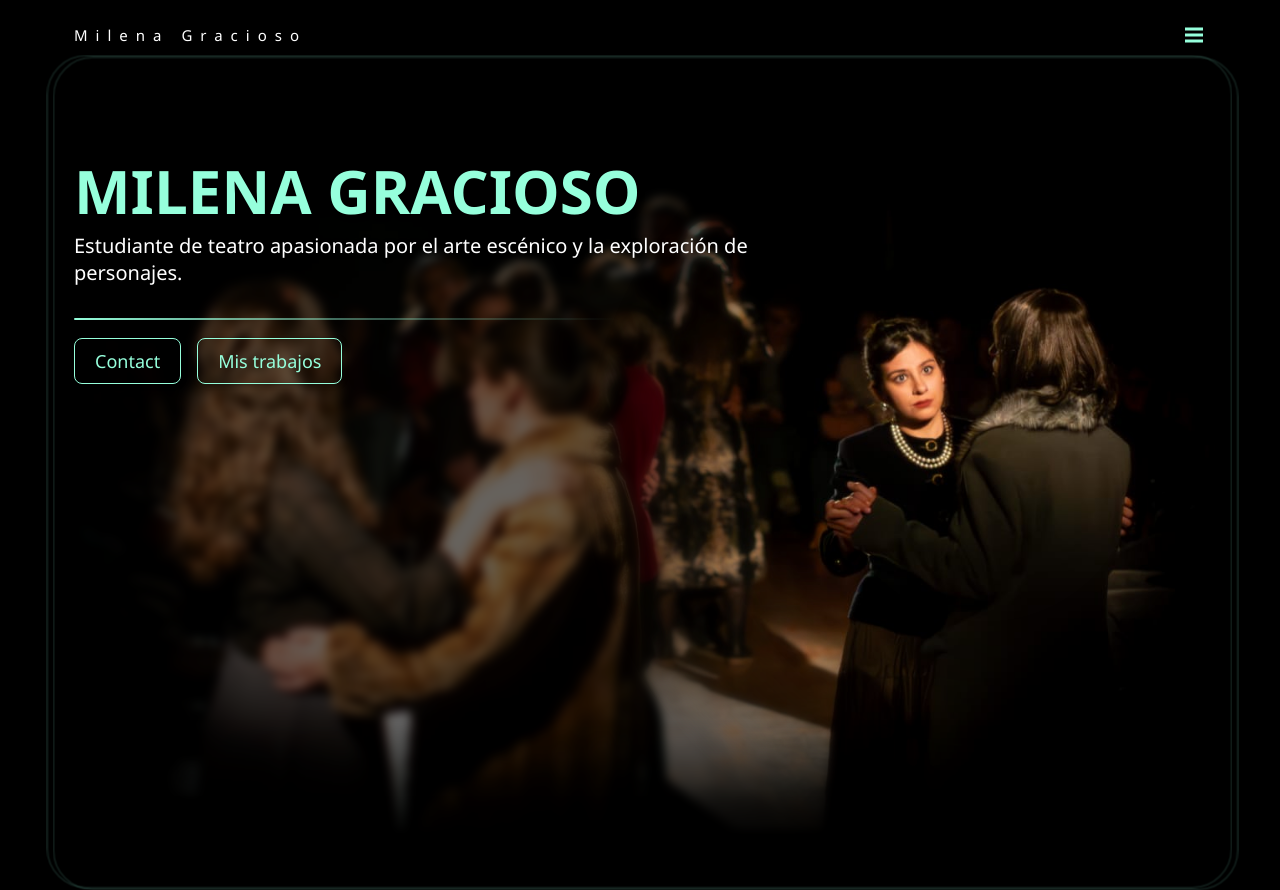
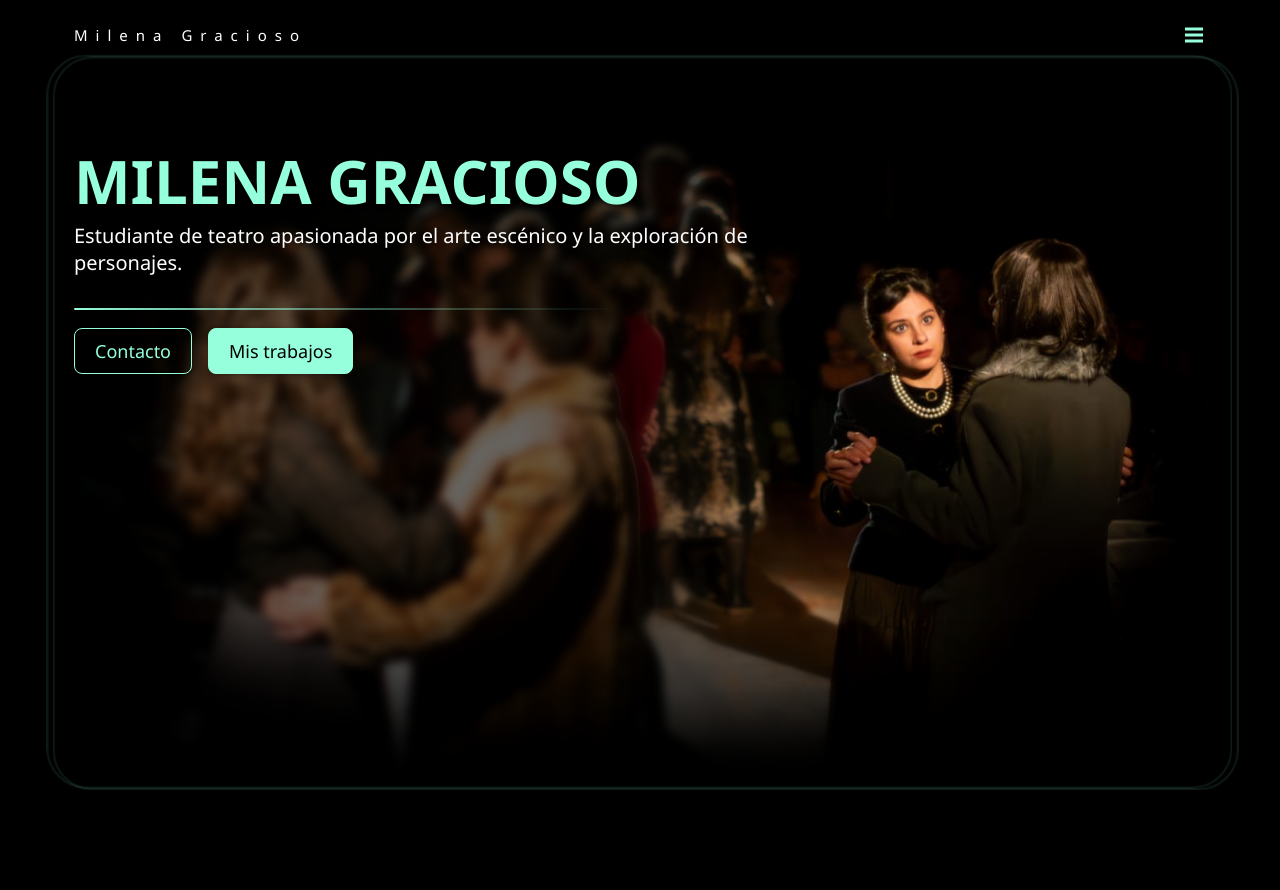
Before and after one commit to AgustinEA-dev/portfolio-milena-gracioso, a React (Create React App) app: page / in a window 1280 px wide. After the commit the page ends 800 px from the top, so only its background shows below. Built offline with nearby package versions, Linux system fonts and the light colour scheme.

Commit message:
added primary and seconary variant to links

```diff
--- a/src/components/contact/component-contact.jsx
+++ b/src/components/contact/component-contact.jsx
@@ -28,8 +28,12 @@ export function ContactForm() {
         </form>
       </section>
       <div className="contact-links-container">
-        <CustomLink type="Home" route="/" />
-        <CustomLink type="Mis trabajos" route="/mis-trabajos" />
+        <CustomLink type="Home" route="/" variant="secondary" />
+        <CustomLink
+          type="Mis trabajos"
+          route="/mis-trabajos"
+          variant="primary"
+        />
       </div>
     </>
   );
--- a/src/components/contact/styles-contact.css
+++ b/src/components/contact/styles-contact.css
@@ -76,25 +76,6 @@
     flex-wrap: wrap;
 }
 
-.contact-links-container a {
-    text-decoration: none;
-    padding: 10px 20px;
-    font-family: 'Segoe UI', Tahoma, Geneva, Verdana, sans-serif;
-    font-size: 18px;
-    color: #96ffdc;
-    border: 1px solid #96ffdc;
-    border-radius: 8px;
-    transition: all 0.3s ease;
-    box-shadow: 1px 1px 5px rgba(0, 0, 0, 0.4);
-}
-
-.contact-links-container a:hover {
-    background-color: #2bffb8;
-    color: #000;
-    box-shadow: 2px 2px 10px rgba(43, 255, 184, 0.5);
-    transform: translateY(-2px);
-}
-
 @media (max-width: 640px) {
     .contact-section {
         margin: 20px;
--- a/src/components/cover/component-cover.jsx
+++ b/src/components/cover/component-cover.jsx
@@ -14,8 +14,12 @@ export function Cover() {
             exploración de personajes.
           </article>
           <div className="cover-links-container">
-            <CustomLink type="Contact" route="/contacto" />
-            <CustomLink type="Mis trabajos" route="/mis-trabajos" />
+            <CustomLink type="Contacto" route="/contacto" variant="secondary" />
+            <CustomLink
+              type="Mis trabajos"
+              route="/mis-trabajos"
+              variant="primary"
+            />
           </div>
         </div>
         <div class="cover-gradient-bottom"></div>
--- a/src/components/cover/styles-cover.css
+++ b/src/components/cover/styles-cover.css
@@ -12,7 +12,7 @@
     background-repeat: no-repeat;
     border-radius: 50px;
     width: 90%;
-    min-height: 100vh;
+    height: calc(100vh - 100px);
     display: flex;
     margin: auto;
 }
@@ -42,8 +42,6 @@
     height: calc(100% + 30px);
     animation-delay: 4s;
 }
-
-.cover-gradient-bottom {}
 
 @keyframes floatBox {
 
@@ -143,6 +141,43 @@ cover-text-container */
     pointer-events: none;
     z-index: 1;
 }
+
+.custom-link {
+    text-decoration: none;
+    margin-top: 20px;
+    padding: 10px 20px;
+    font-family: 'Segoe UI', Tahoma, Geneva, Verdana, sans-serif;
+    font-size: 18px;
+    border-radius: 8px;
+    transition: all 0.3s ease;
+    box-shadow: 1px 1px 5px rgba(0, 0, 0, 0.4);
+}
+
+.custom-link.primary {
+    color: #000;
+    background-color: #96ffdc;
+    border: 1px solid #96ffdc;
+}
+
+.custom-link.primary:hover {
+    background-color: #2bffb8;
+    color: #000;
+    box-shadow: 2px 2px 10px rgba(43, 255, 184, 0.5);
+    transform: translateY(-2px);
+}
+
+.custom-link.secondary {
+    color: #96ffdc;
+    background-color: transparent;
+    border: 1px solid #96ffdc;
+}
+
+.custom-link.secondary:hover {
+    background-color: rgba(150, 255, 220, 0.1);
+    color: #2bffb8;
+    transform: translateY(-2px);
+}
+
 
 /* cover-imgs-container */
 
--- a/src/components/custom-link/component-custom-link.jsx
+++ b/src/components/custom-link/component-custom-link.jsx
@@ -1,8 +1,8 @@
 import { Link } from "react-router-dom";
 
-export function CustomLink({ type, route }) {
+export function CustomLink({ type, route, variant }) {
   return (
-    <Link className="link-contact" to={route}>
+    <Link className={`custom-link ${variant}`} to={route}>
       {type}
     </Link>
   );
--- a/src/components/work/component-work-section.jsx
+++ b/src/components/work/component-work-section.jsx
@@ -85,8 +85,8 @@ export function WorkSection() {
       />
       {/* Podés repetir con más obras */}
       <div className="work-links-container">
-        <CustomLink type="Home" route="/" />
-        <CustomLink type="Contacto" route="/contacto" />
+        <CustomLink type="Home" route="/" variant="secondary" />
+        <CustomLink type="Contacto" route="/contacto" variant="primary" />
       </div>
     </section>
   );
```
